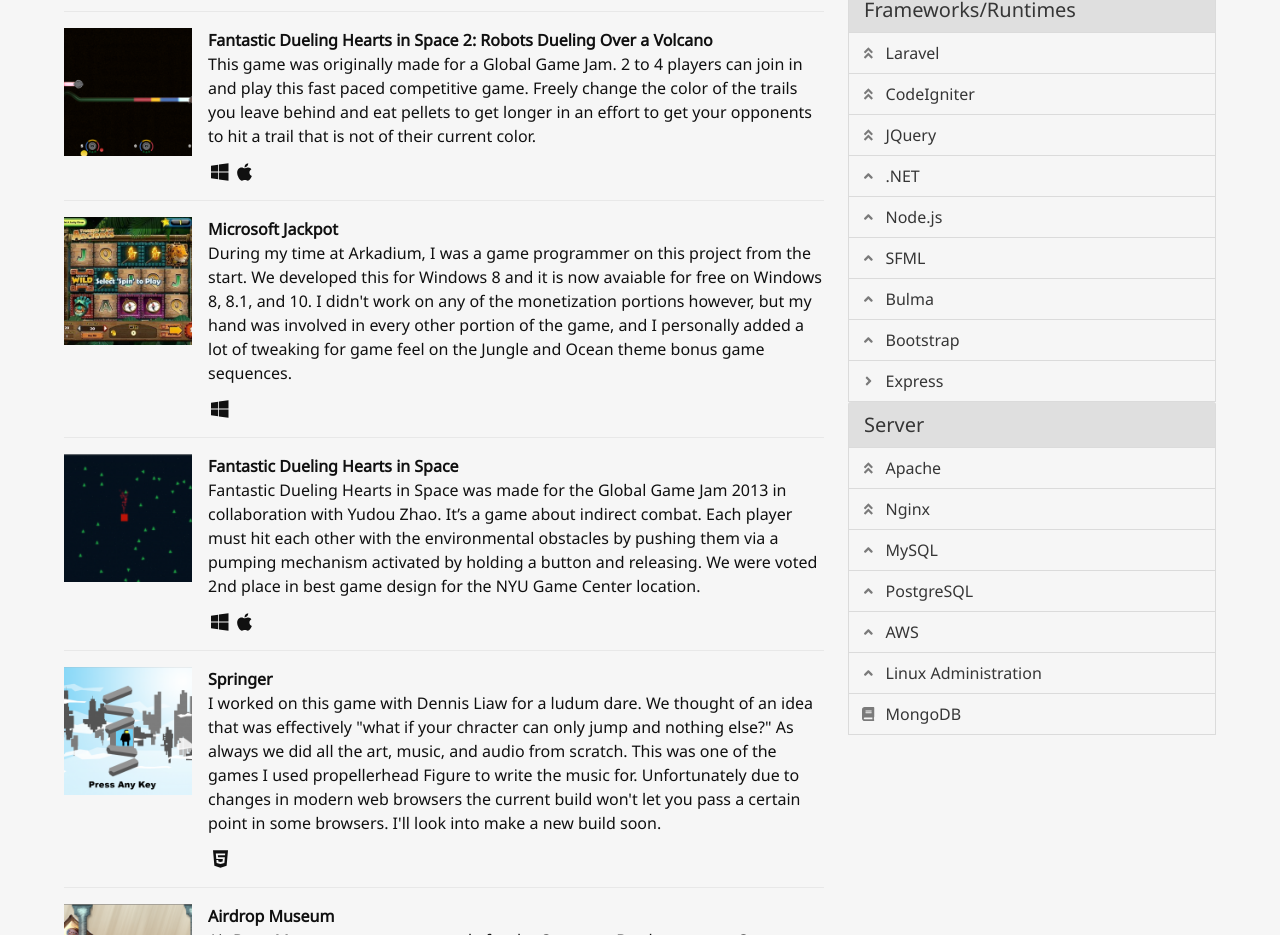
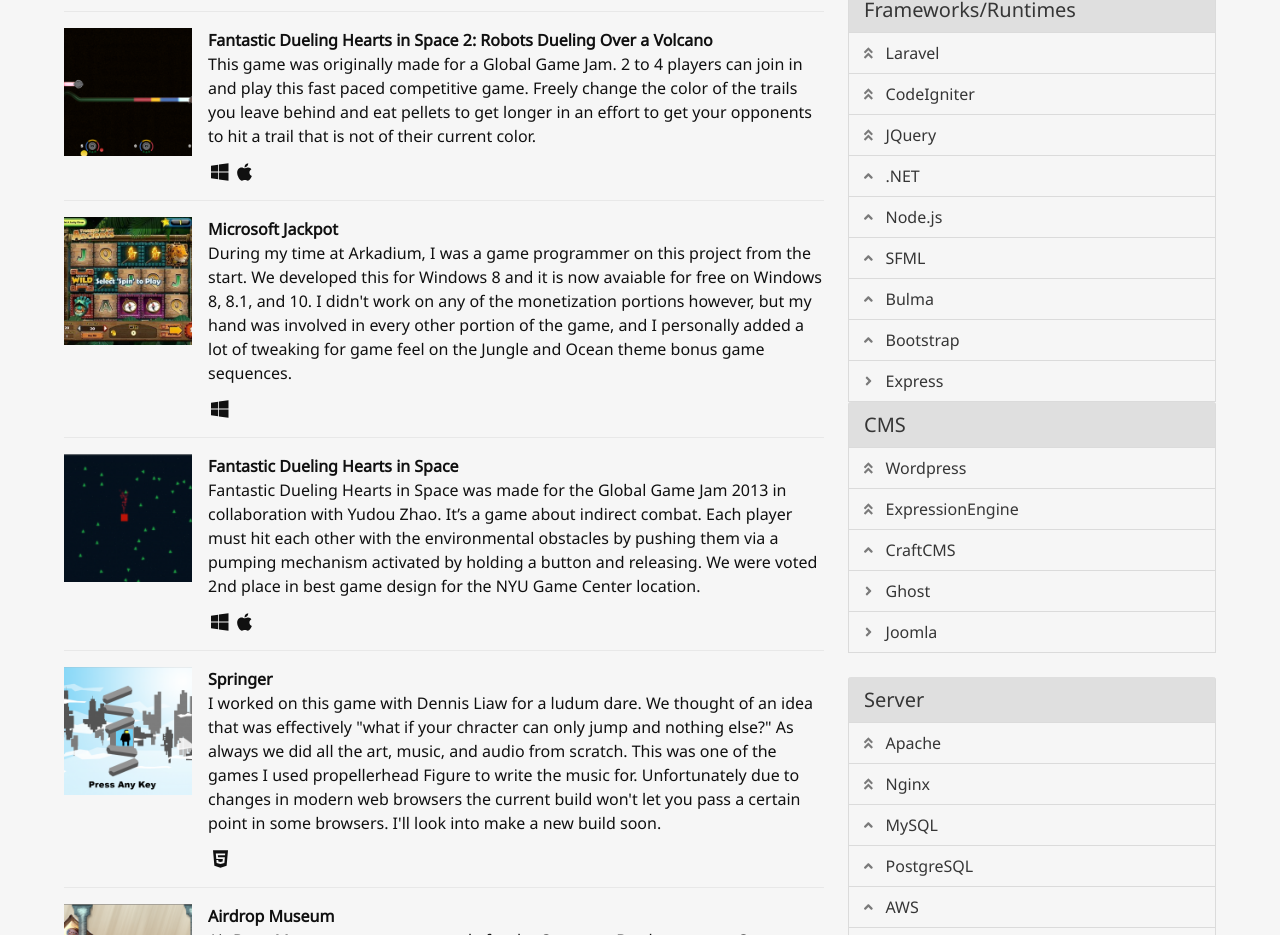
Before and after one commit to awardjr/MySite, a website: page public/index.html in a window 1280 px wide. Shown: the part 2549-3484 px from the top of the page. Drawn offline with Linux system fonts and the light colour scheme.

Commit message:
add CMS section

```diff
--- a/public/index.html
+++ b/public/index.html
@@ -886,6 +886,40 @@
                     Express
                   </div>
                   <div class="panel-heading">
+                    CMS
+                  </div>
+                  <div class="panel-block">
+                    <span class="panel-icon">
+                      <i class="fas fa-angle-double-up"></i>
+                    </span>
+                    Wordpress
+                  </div>
+                  <div class="panel-block">
+                    <span class="panel-icon">
+                      <i class="fas fa-angle-double-up"></i>
+                    </span>
+                    ExpressionEngine
+                  </div>
+                  <div class="panel-block">
+                    <span class="panel-icon">
+                      <i class="fas fa-angle-up"></i>
+                    </span>
+                    CraftCMS
+                  </div>
+                  <div class="panel-block">
+                    <span class="panel-icon">
+                      <i class="fas fa-angle-right"></i>
+                    </span>
+                    Ghost
+                  </div>
+                  <div class="panel-block">
+                    <span class="panel-icon">
+                      <i class="fas fa-angle-right"></i>
+                    </span>
+                    Joomla
+                  </div>
+                </div>
+                <div class="panel-heading">
                   Server
                 </div>
                 <div class="panel-block">
```
Also changed, not shown: public/404.html (+1 -0 lines). Lines whose indentation alone changed are shown as unchanged.
